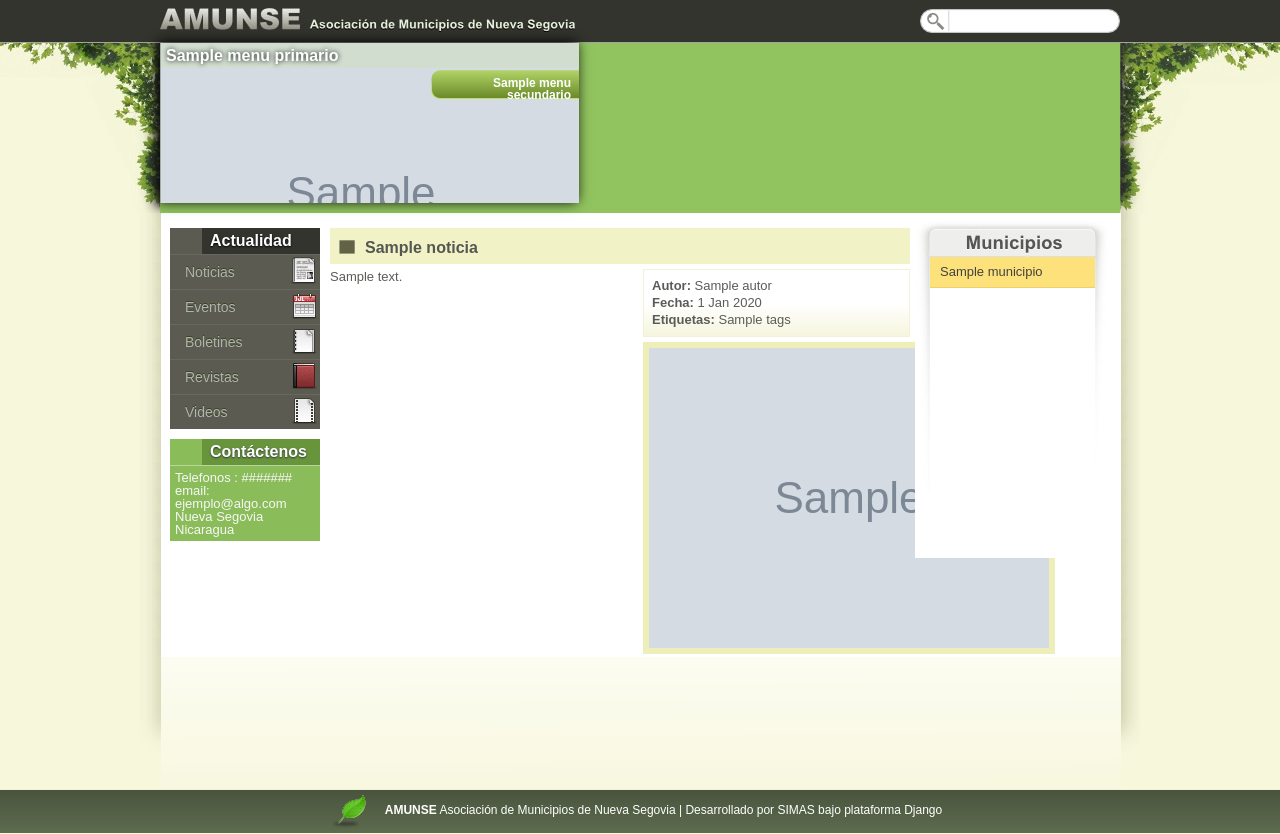
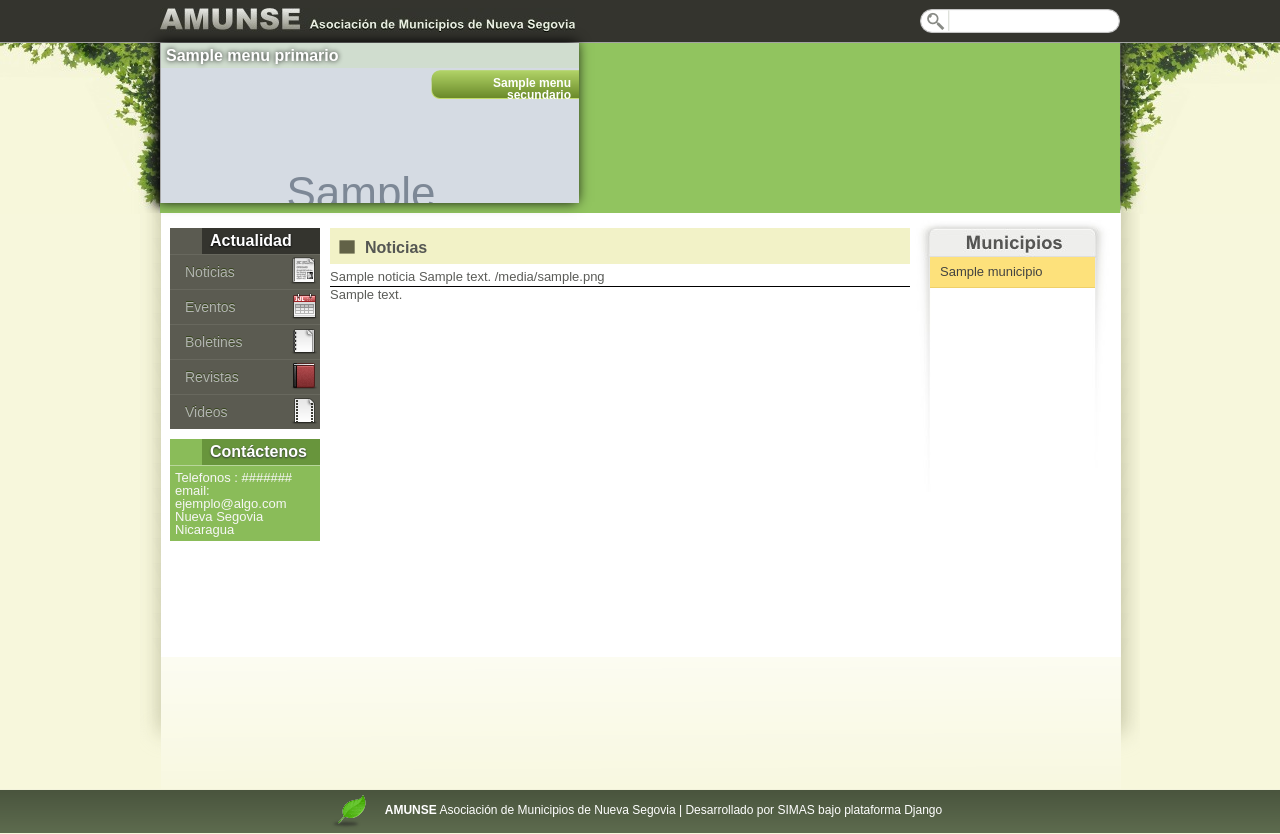
Before and after one commit to byroncorrales/amunse, a Django app: template amunse/templates/noticias/noticias_lista.html in a window 1280 px wide. Run offline with Django 3.2, Linux system fonts and the light colour scheme; the template is opened without the code that fills it: most values are stand-ins (such as "Sample title", 1, 10 or a date in 2020); grey boxes marked "Sample" are stand-in pictures; parts of the project's set-up code (start-up, migrations or seed data) failed here and were passed over.

Commit message:
Siguiendo la lista de noticias

```diff
--- a/amunse/media/css/estilo.css
+++ b/amunse/media/css/estilo.css
@@ -3,7 +3,7 @@ html, body, div, span, applet, object, iframe,
 h1, h2, h3, h4, h5, h6, p,
 blockquote, pre, a, abbr, acronym, address, big,
 cite, code, del, dfn, em, font, img,
-ins, kbd, q, s, samp, small, strike,
+ins, kbd, q, s, samp, strike,
 strong, sub, sup, tt, var, dl, dt, dd, ol, ul, li,
 fieldset, form, label, legend,
 table, caption, tbody, tfoot, thead, tr, th, td,
--- a/amunse/noticias/urls.py
+++ b/amunse/noticias/urls.py
@@ -4,4 +4,5 @@ from models import Noticia
 
 urlpatterns = patterns('noticias.views',
     (r'^noticias/(?P<slug>[-\w]+)/$', 'noticia_detalle'),
+    (r'^noticias/$', 'noticia_lista'),
 )
--- a/amunse/noticias/views.py
+++ b/amunse/noticias/views.py
@@ -18,4 +18,4 @@ def noticia_lista(request):
     noticia = Noticia.objects.all().order_by('-fecha','-id')
     dicc = {'noticia': noticia,
            }
-    return direct_to_template(request, 'noticias/noticia_lista.html',dicc)
+    return direct_to_template(request, 'noticias/noticias_lista.html',dicc)
--- a/amunse/templates/interna.html
+++ b/amunse/templates/interna.html
@@ -5,7 +5,7 @@
     <div id="sidebar" class="izq">
         <div id= "menu_sidebar">
                 <h2>Actualidad</h2>
-                <a href="">Noticias <img src="{{MEDIA_URL}}/imagen/icono_noticias.png"></a>
+                <a href="/noticias">Noticias <img src="{{MEDIA_URL}}/imagen/icono_noticias.png"></a>
                 <a href="">Eventos <img src="{{MEDIA_URL}}/imagen/icono_evento.png"></a>
                 <a href="">Boletines <img src="{{MEDIA_URL}}/imagen/icono_boletin.png"></a>
                 <a href="">Revistas <img src="{{MEDIA_URL}}/imagen/icono_revista.png"></a>
--- a/amunse/templates/noticias/noticias_lista.html
+++ b/amunse/templates/noticias/noticias_lista.html
@@ -3,15 +3,17 @@
  {%endblock%}
 
     {%block cuerpo%}
-        <h2>{{noticia.titulo}}</h2>
+        <h2>Noticias</h2>
 
-        <div id="detalles_noticia" class="der">
-            <div id="autor_noticia">
-                <b>Autor: </b>{{noticia.autor}}<br>
-                <b>Fecha: </b>{{noticia.fecha|date:"n M Y"}}<br>
-                {% if noticia.tags %}<b>Etiquetas: </b>{{noticia.tags}}{%endif%}
+        <div id="lista">
+            {%for noticia in noticia%}
+            <div id="elemento_lista">
+                    {{noticia.titulo}}
+                    {{noticia.contenido|truncatewords_html:50|safe}}
+                    {{noticia.imagen}}
+                    <hr>
             </div>
-            <img src="{{noticia.imagen.url_255x190}}">
+            {%endfor%}
 
         </div>
         {{noticia.contenido|safe}}
--- a/amunse/templates/videos/video_popup.html
+++ b/amunse/templates/videos/video_popup.html
@@ -8,3 +8,5 @@ jQuery(document).ready(function($) {
 });
 </script>
 <div id="videoDiv">Cargando</div>
+</br></br>
+<p><small>{{video.titulo}}</small></p>
```
